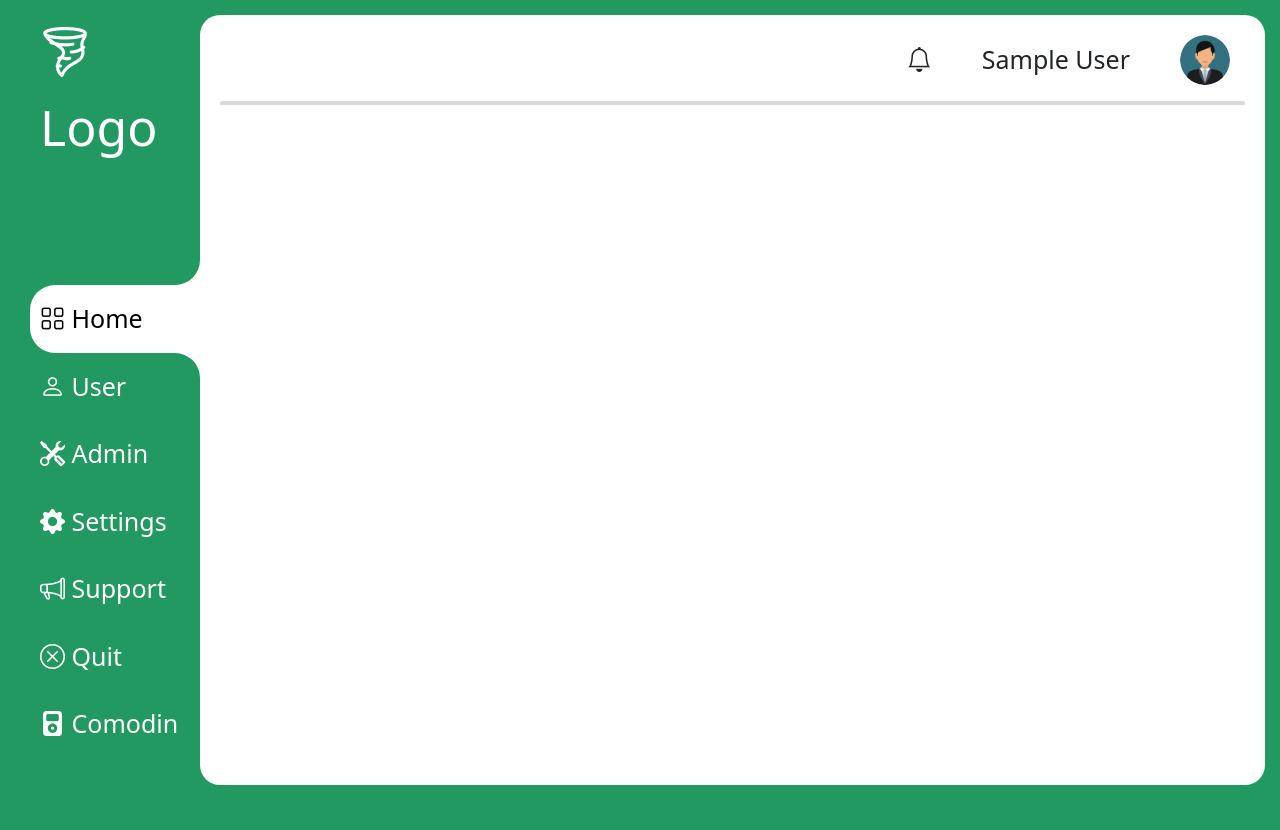
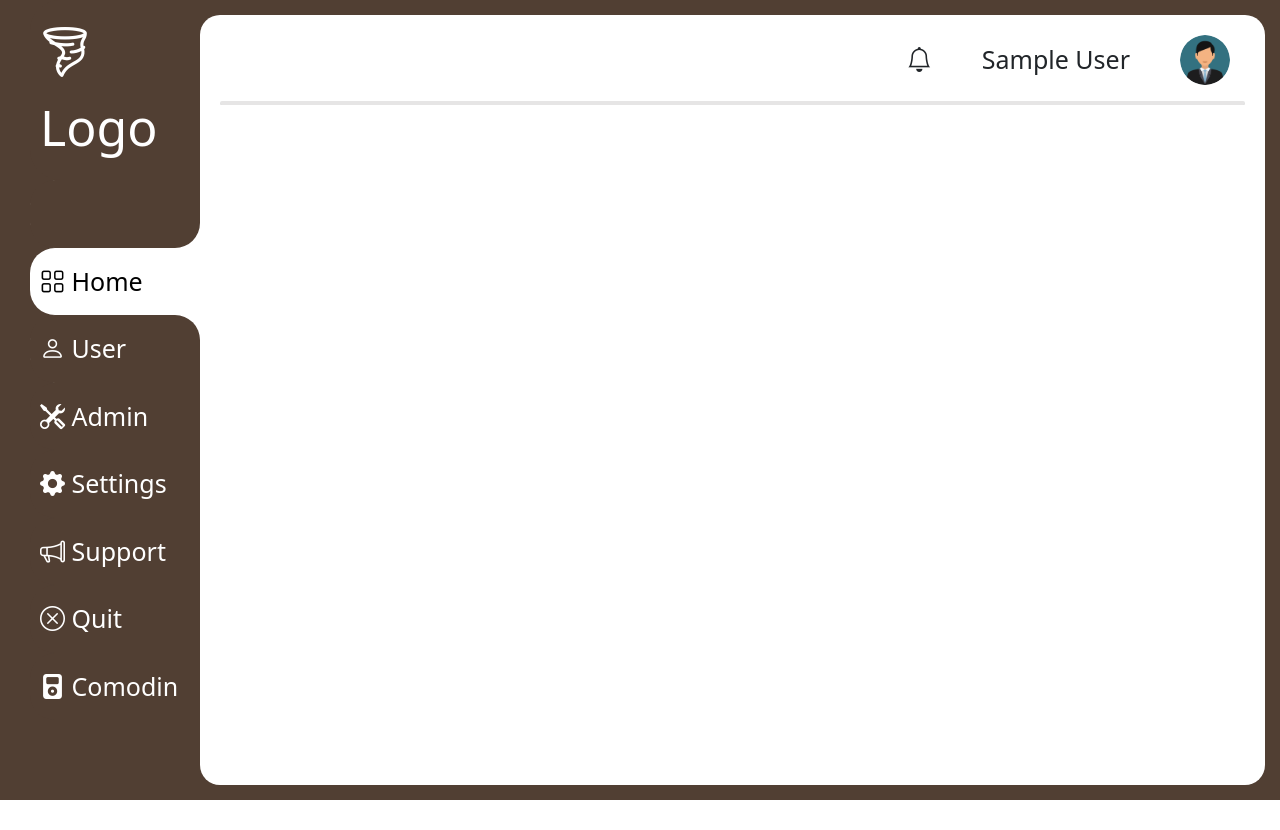
Before and after one commit to oscaralf96/Science, a Django app: page / in a window 1280 px wide. After the commit the page ends 800 px from the top, so only its background shows below. Run offline with Django 4.2, Linux system fonts and the light colour scheme; the visitor is signed in with stand-in values (Sample User, id 1).

Commit message:
background color

```diff
--- a/web/static/css/dashboard/base.css
+++ b/web/static/css/dashboard/base.css
@@ -3,18 +3,18 @@
     grid-template-columns: 200px auto;
     grid-template-rows: 100%;
     gap: 0px;
-    background-color: rgb(33, 153, 97);
+    background-color: rgb(81, 63, 51);
     overflow: hidden;
 
   }
 
   .sidebar {
-    background-color: rgb(33, 153, 97);
+    background-color: rgb(81, 63, 51);
     padding: 0px 0px 0px 15px;
   }
 
   .main-panel {
-    background-color: rgb(33, 153, 97);
+    background-color: rgb(81, 63, 51);
     padding: 15px 15px 15px 0px;
     height: 100vh ;
   }
--- a/web/static/css/dashboard/content/user.css
+++ b/web/static/css/dashboard/content/user.css
@@ -1,6 +1,6 @@
 /* Rounded border */
 hr.rounded {
-    border-top: 4px solid rgb(114, 109, 109);
+    border-top: 4px solid rgb(158, 156, 156);
     border-radius: 5px;
 }
 
@@ -45,3 +45,10 @@ hr.rounded {
     overflow: hidden;
     border-radius: 50%;
 }
+
+.data {
+    width: 100%;
+    text-align: justify;
+    padding-left: 200px;
+    padding-right: 200px;
+}
--- a/web/static/css/dashboard/sidebar.css
+++ b/web/static/css/dashboard/sidebar.css
@@ -1,10 +1,11 @@
+
   /* The navigation menu links */
   .item-background .sidebar-item {
     padding: 15px 15px 15px 10px;
     text-decoration: none;
     font-size: 25px;
     color: white;
-    background-color: rgb(33, 153, 97);
+    background-color: rgb(81, 63, 51);
     display: block;
     transition: 1.0s;
     border-radius: 25px 0px 0px 25px;
@@ -24,7 +25,7 @@
   text-decoration: none;
   font-size: 50px;
   color: white;
-  background-color: rgb(33, 153, 97);
+  background-color: rgb(81, 63, 51);
   display: block;
   transition: 1.0s;
   border-radius: 30px 0px 0px 30px;
@@ -40,20 +41,20 @@
   display: block;
   transition: 1.0s;
   border-radius: 25px 0px 0px 25px;
-  border-color: rgb(33, 153, 97);
+  border-color: rgb(81, 63, 51);
 
 }
 
 #item-blank1{
   padding: 15px 15px 15px 10px;
-  background-color: rgb(33, 153, 97);
+  background-color: rgb(81, 63, 51);
   border-radius: 25px 0px 25px 25px;
   border-color: white;
 
 }
 
 #item-user{
-  background-color: rgb(33, 153, 97);
+  background-color: rgb(81, 63, 51);
   border-radius: 25px 25px 0px 25px;
   border-color: white;
 
--- a/web/static/js/sidebar.js
+++ b/web/static/js/sidebar.js
@@ -1,4 +1,4 @@
-const sidebar_background = "rgb(33, 153, 97)";
+const sidebar_background = "rgb(81, 63, 51)";
 const sidebar_color = "white"
 const item_color = "black"
 
--- a/web/templates/home/sidebar.html
+++ b/web/templates/home/sidebar.html
@@ -13,7 +13,6 @@
 
     <div id="item-blank1-background" class="item-background">
         <div id ="item-blank1" class="sidebar-item">
-             <br>
              <br>
         </div>
     </div>
```
Also changed, not shown: web/templates/home/content/user.html (+5 -2 lines).
